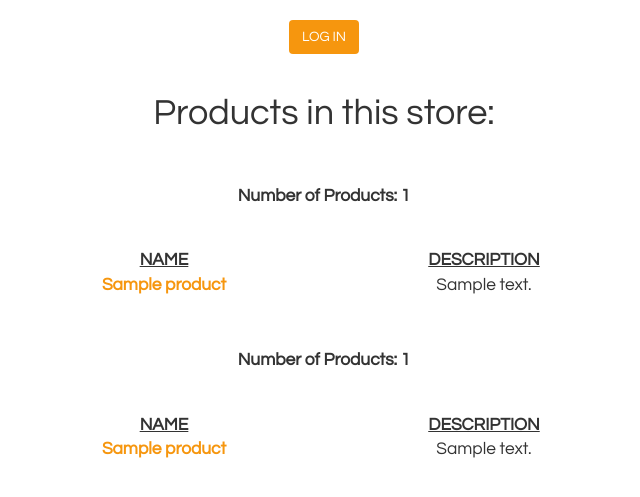
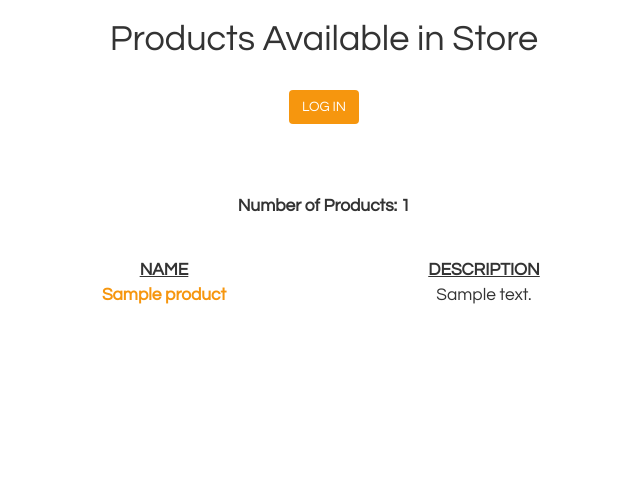
Before and after one commit to angieMutava/bc-12-online-store, a Flask app: page /overview/1 in a window 1280 px wide. Shown: the top 497 px of the page, without its empty margins (316-956 px from the left). Run offline with Flask 2, Linux system fonts and the light colour scheme; tables that the repository leaves empty hold one stand-in row (values such as "Sample post"); some libraries are stand-ins or nearby versions.

Commit message:
Fix products display issue

```diff
--- a/app/templates/product/overview.html
+++ b/app/templates/product/overview.html
@@ -5,12 +5,15 @@
   <div class="container-fluid">
     <div class="row">
       <div class="column">
+        <div class="col-md-12">
           <center>
+            <h1>Products Available in Store</h1>
             <div class="available_stores">
                 {% if not current_user.is_authenticated %}
-                  <div class="col-md-12">
                 <a href="{{ url_for('auth.login') }}" class="btn btn-custom" role="button">LOG IN</a>
-                  <h1>Products in this store:</h1>
+                {% else %}
+                <a href="{{ url_for('product.product') }}" class="btn btn-custom" role="button">ADD NEW PRODUCT</a>
+                {% endif %}
                {% if all_products == 0 %}
                <div class="return_number">
                  <p>No available products</p>
@@ -42,43 +45,6 @@
                 </div>
               </div>
                 {% endfor %}
-                  {% endif %}
-                  {% if current_user.is_authenticated %}
-                  <div class="col-md-9 col-md-offset-2">
-                    <h1>Products</h1>
-                    <a href="{{ url_for('product.product') }}" class="btn btn-custom" role="button">ADD NEW PRODUCT</a>
-                   {% elif all_products == 0 %}
-                   <div class="return_number">
-                     <p>No available products</p>
-                   </div>
-                   {% else %}
-                   <div class="return_number">
-                     <p>Number of Products: {{ all_products }}</p>
-                   </div>
-                   <div class="store_list">
-                     <div class="row">
-                       <div class="col-sm-3 col-sm-offset-3">
-                         <span style="font-weight:bolder; font-size: 13pt; text-decoration: underline;">NAME</span>
-                       </div>
-                       <div class="col-sm-3">
-                         <span style="font-weight:bolder; font-size: 13pt; text-decoration: underline;">DESCRIPTION</span>
-                       </div>
-                     </div>
-                     {% for product in display_products %}
-                     <div class="row">
-                      <div class="col-sm-3 col-sm-offset-3">
-                         <div class="prod_name">
-                          {{ product.product_name }}</div>
-                      </div>
-                      <div class="col-sm-3">
-                        <div class="desc">
-                          {{ product.product_description }}
-                        </div>
-                      </div>
-                    </div>
-                    {% endfor %}
-                  {% endif %}
-                </div>
             </div>
           </center>
         </div>
```
Lines whose indentation alone changed are shown as unchanged.
